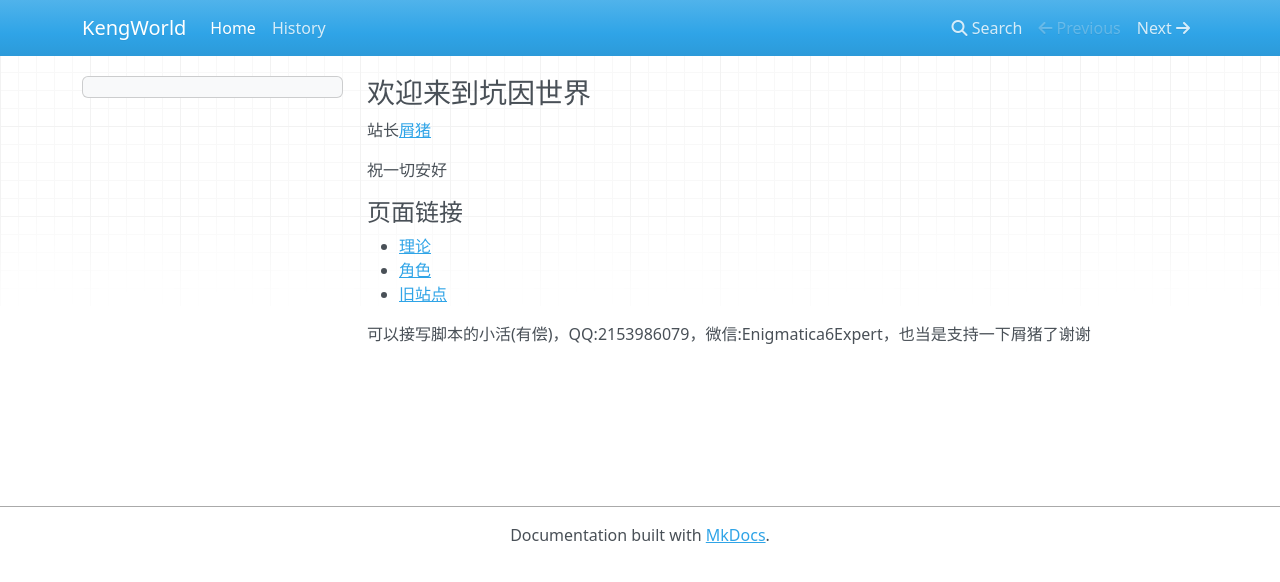
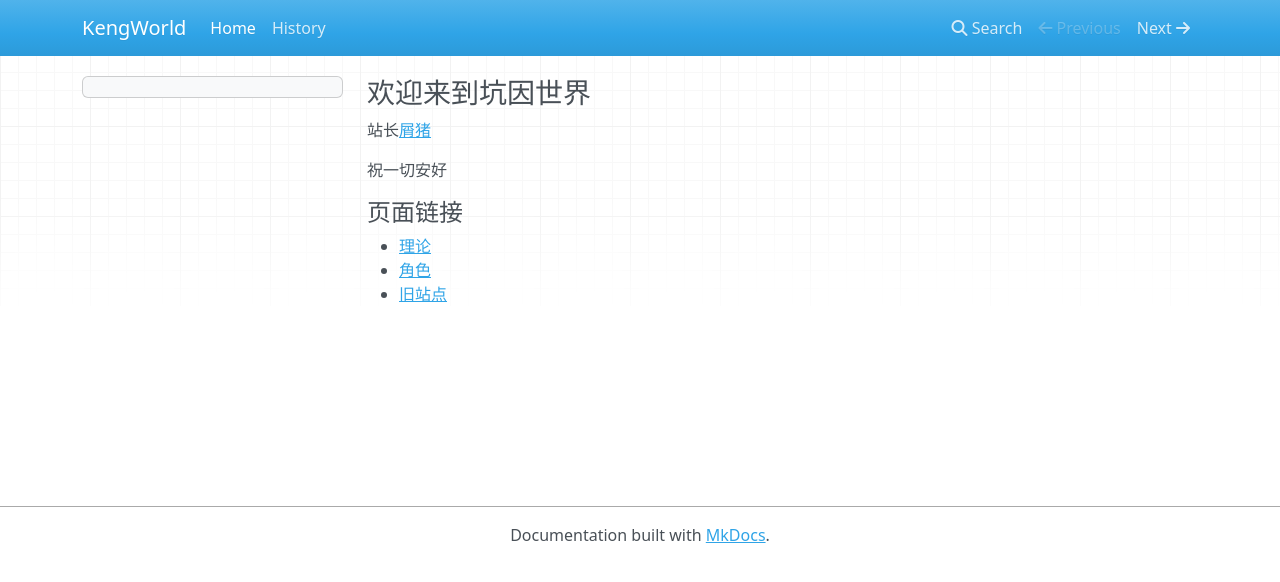
Before and after one commit to keng-world/KengWorld, an MkDocs documentation site: the page built from docs/index.md, in a window 1280 px wide. Shown: the top 582 px of the page. Built offline with MkDocs 1.6.1, drawn with Linux system fonts in a browser that asks for light colours; nearby versions of some CDN libraries.

Commit message:
Remove contact info from index.md
Removed contact information for script writing services.

```diff
--- a/docs/index.md
+++ b/docs/index.md
@@ -8,5 +8,3 @@
 - [理论](https://keng-world.github.io/KengWorld/theory/theoryIndex)
 - [角色](https://keng-world.github.io/KengWorld/character/charIndex)
 - [旧站点](https://pigpig2048.github.io/keng.com)
-
-可以接写脚本的小活(有偿)，QQ:2153986079，微信:Enigmatica6Expert，也当是支持一下屑猪了谢谢
```
